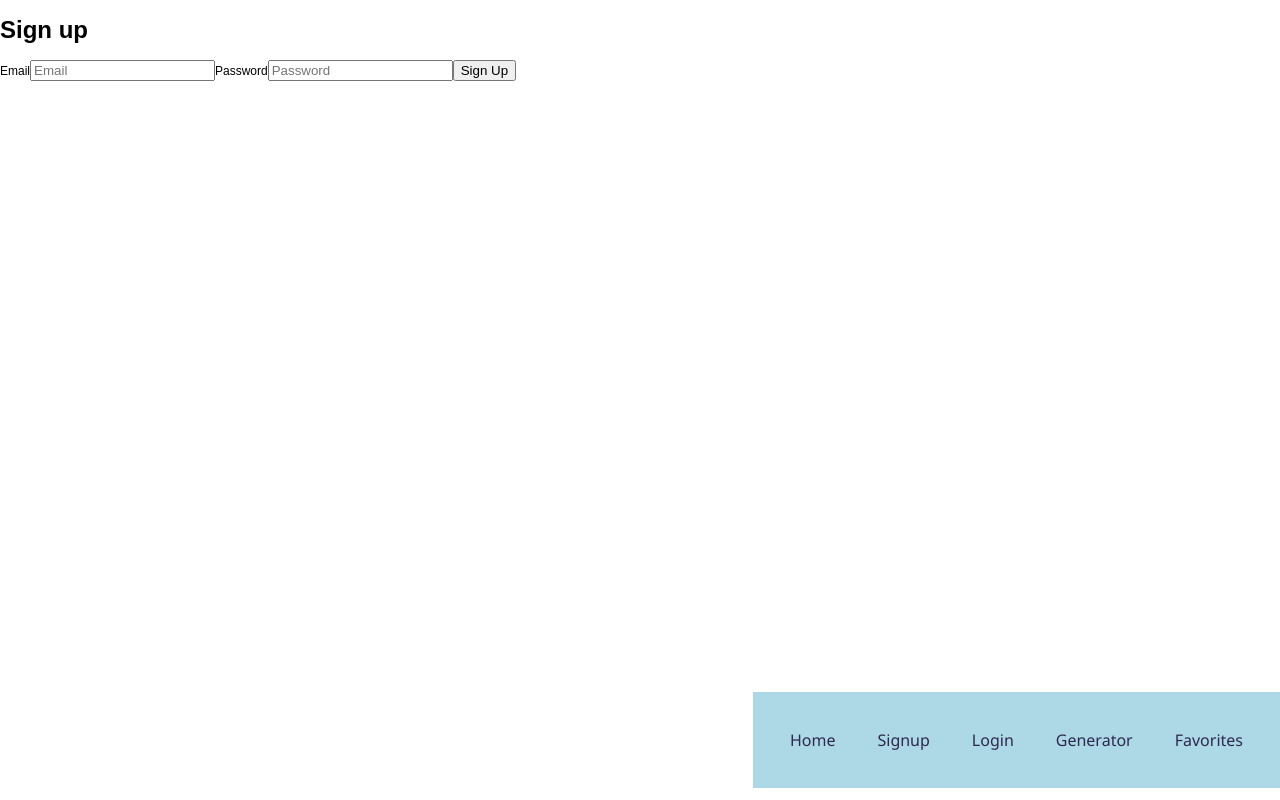
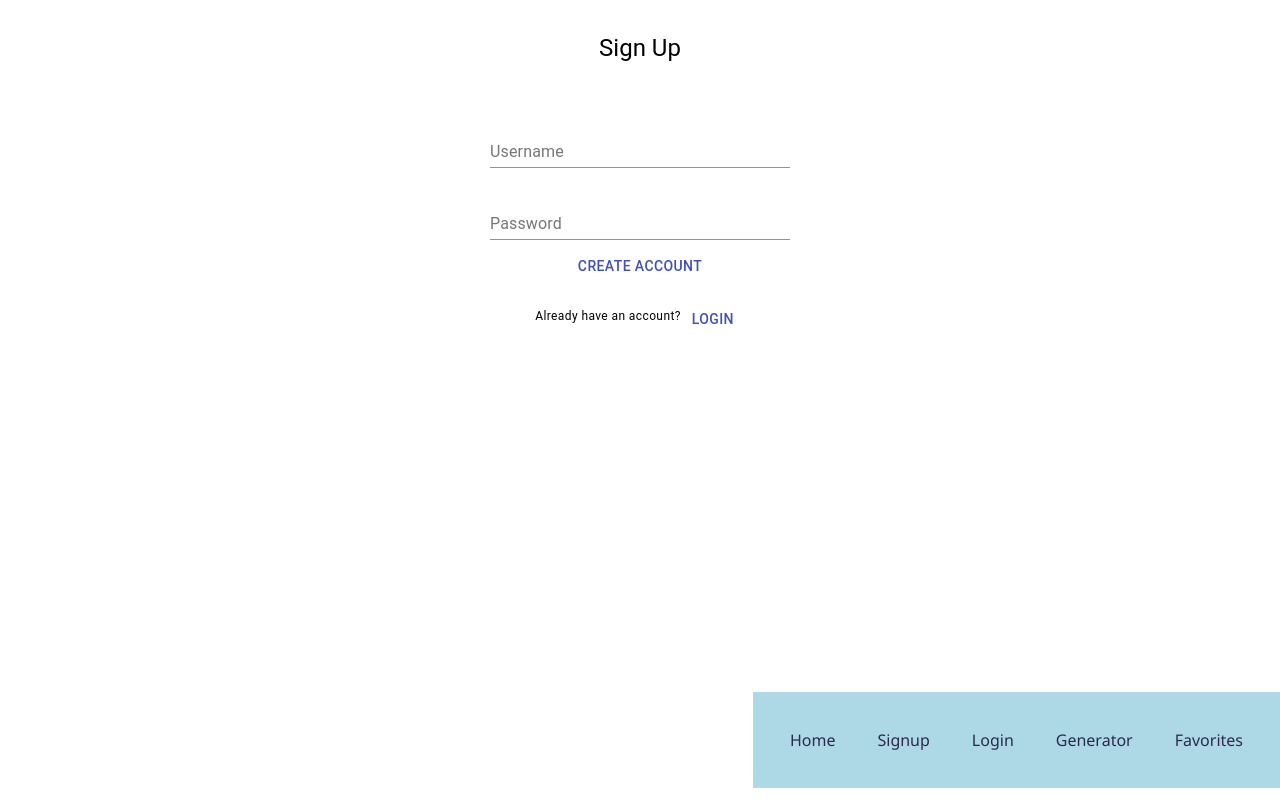
Before and after one commit to markohanesian/armenian-names, a React (Create React App) app: page /signup in a window 1280 px wide. Built offline with nearby package versions, Linux system fonts and the light colour scheme; no server answers.

Commit message:
Updated signup page styling

```diff
--- a/src/components/SignUpNew.js
+++ b/src/components/SignUpNew.js
@@ -1,5 +1,7 @@
 import React, { useCallback } from "react";
 import { withRouter } from "react-router";
+import { Grid, Button, TextField, Typography } from "@material-ui/core";
+// import GTranslateIcon from '@material-ui/icons/GTranslate';
 import app from "../base";
 
 // history object passed in as props
@@ -24,10 +26,9 @@ const SignUp = ({ history }) => {
   );
 
   return (
-    <div>
-      <h1>Sign up</h1>
+    <div Grid container class="grid-default" spacing={1}>
       {/* handleSignUp function passed into form  */}
-      <form onSubmit={handleSignUp}>
+      {/* <form onSubmit={handleSignUp}>
         <label>
           Email
           <input name="email" type="email" placeholder="Email" />
@@ -37,7 +38,41 @@ const SignUp = ({ history }) => {
           <input name="password" type="password" placeholder="Password" />
         </label>
         <button type="submit">Sign Up</button>
-      </form>
+      </form> */}
+      <Grid class="grid-default" item xs={12}>
+        <Typography variant="h5" gutterBottom>
+          Sign Up
+        </Typography>
+      </Grid>
+      <Grid className="grid-default">
+        <form onSubmit={handleSignUp}>
+          <Grid id="login-container" container justify="center">
+            <TextField label="Username" margin="normal" name="email" type="email"/>
+            <TextField label="Password" margin="normal" name="password" type="password"/>
+            {/* <TextField label="Repeat Password" margin="normal" name="password" type="password"/> */}
+            <Button type="submit" color="primary">
+                Create Account
+            </Button>
+            <Grid className="grid-row">
+                <Typography variant="caption" display="block" gutterBottom>
+                    Already have an account?
+                </Typography>
+                <Button href="#text-buttons" color="primary" type="submit">
+                    Login
+                </Button>
+            </Grid>
+            {/* <Button
+                variant="contained"
+                color="primary"
+                size="small"
+                startIcon={<GTranslateIcon />}
+            >
+                Login with Google
+            </Button> */}
+          </Grid>
+          </form>
+
+      </Grid>
     </div>
   );
 };
```
